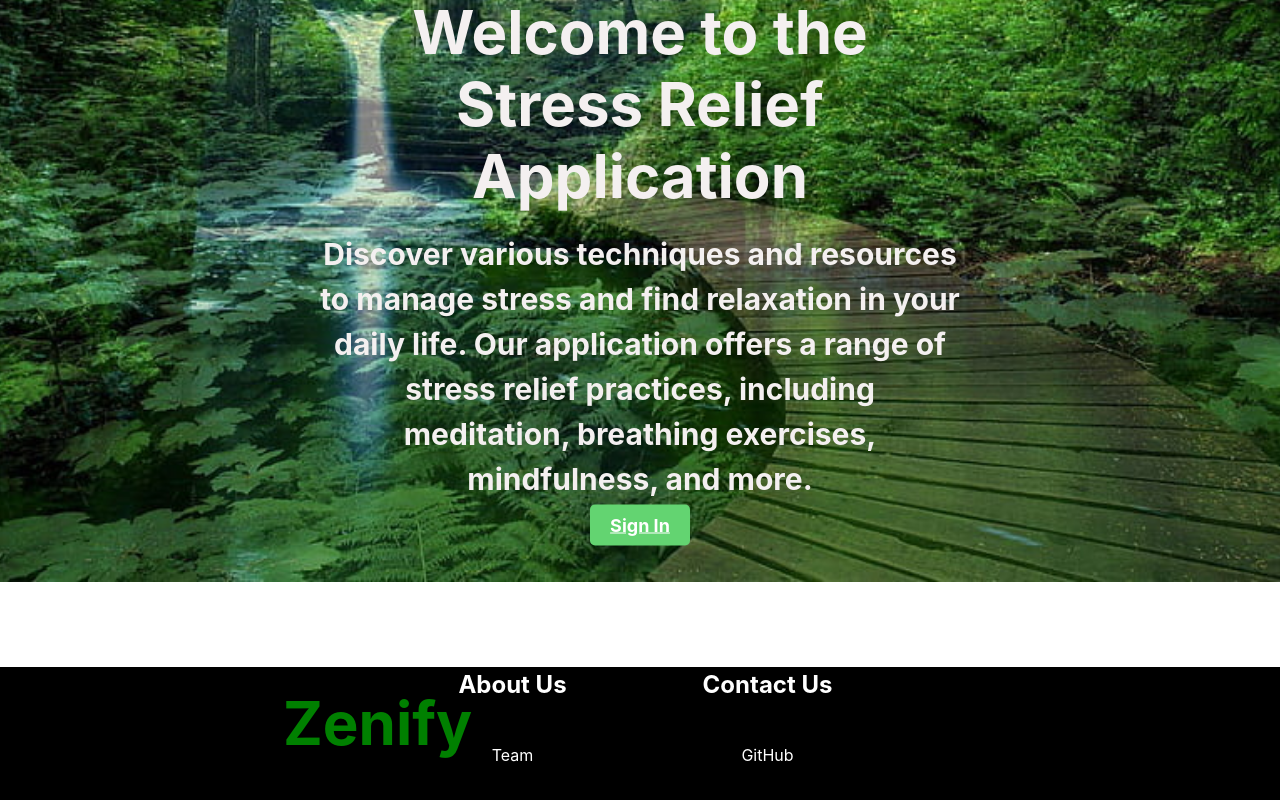
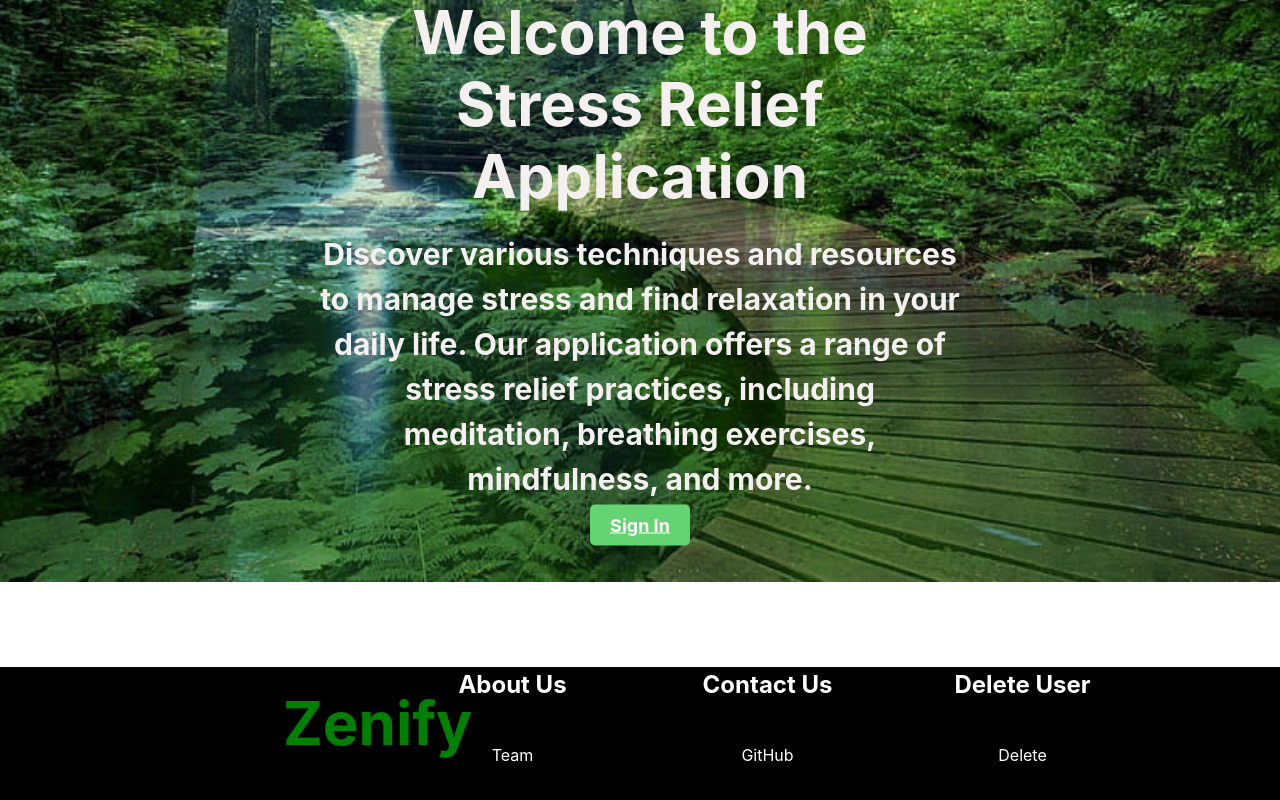
Before and after one commit to Cmbailey089/zenify, a React (Create React App) app in the folder client/: page / in a window 1280 px wide. Shown: the part 218-1018 px from the top of the page. Built offline with nearby package versions, Linux system fonts and the light colour scheme; the HTML template or start-up script is replaced by a standard one.

Commit message:
delete button user

```diff
--- a/client/src/components/Footer/Footer.js
+++ b/client/src/components/Footer/Footer.js
@@ -12,6 +12,11 @@ import {
 import VideoLogo from "../Navbar/VideoLogo";
 
 const Footer = () => {
+  const handleDeleteUser = () => {
+    // Code to delete the user goes here
+    console.log("User deleted");
+  };
+
   return (
     <Box>
       <Container>
@@ -34,6 +39,11 @@ const Footer = () => {
               GitHub
             </FooterLink>
           </Column>
+
+          <Column>
+            <Heading>Delete User</Heading>
+            <AimButton onClick={handleDeleteUser}>Delete</AimButton>
+          </Column>
         </Row>
       </Container>
     </Box>
```
